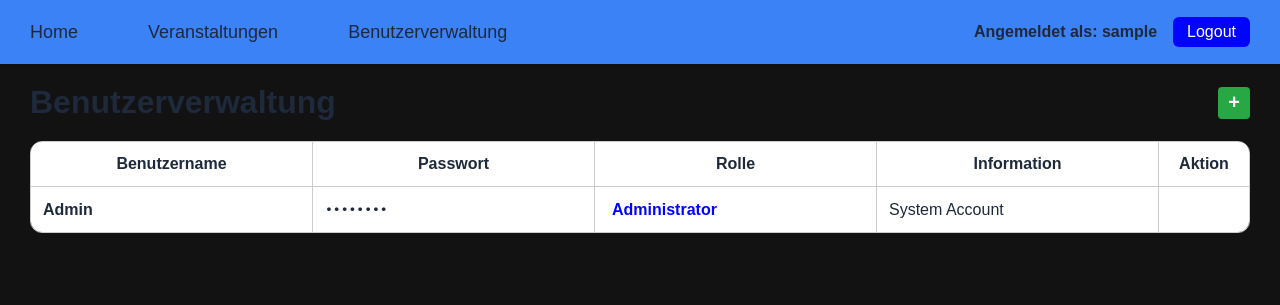
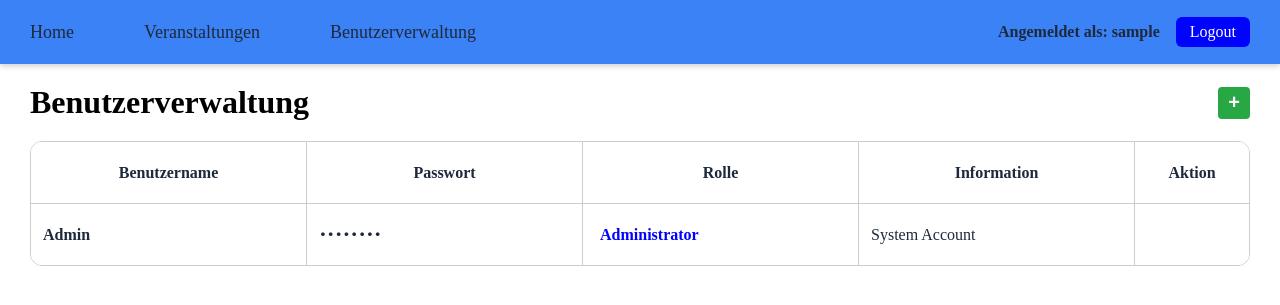
Before and after one commit to JasonDufner/Inventory, a Flask app: page /users in a window 1280 px wide. Shown: the top 305 px of the page. Run offline with Flask 3, Linux system fonts and the light colour scheme; the visitor is signed in with stand-in values (Sample User, id 1); data comes from the database, SQL or seed files in the repository.

Commit message:
style.css aktualisieren

```diff
--- a/static/stylesheet/style.css
+++ b/static/stylesheet/style.css
@@ -37,13 +37,7 @@
 * {
     margin: 0;
     padding: 0;
-    box-sizing: border-box;
-}
-
-body {
-    font-family: Arial, sans-serif;
-    background-color: var(--bg-page);
-    color: var(--text-main);
+    box-sizing:
 }
 
 .content {
```
